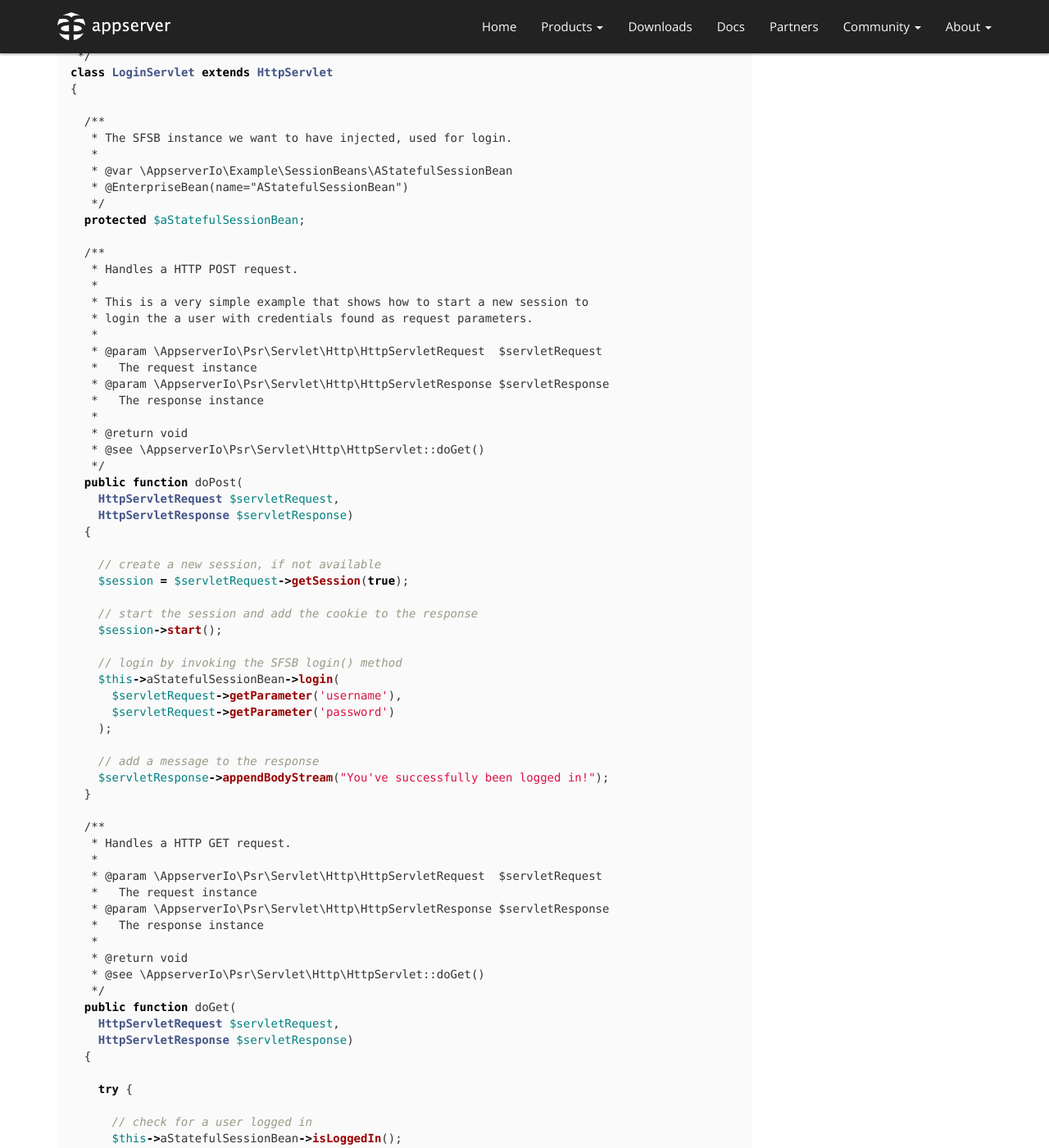
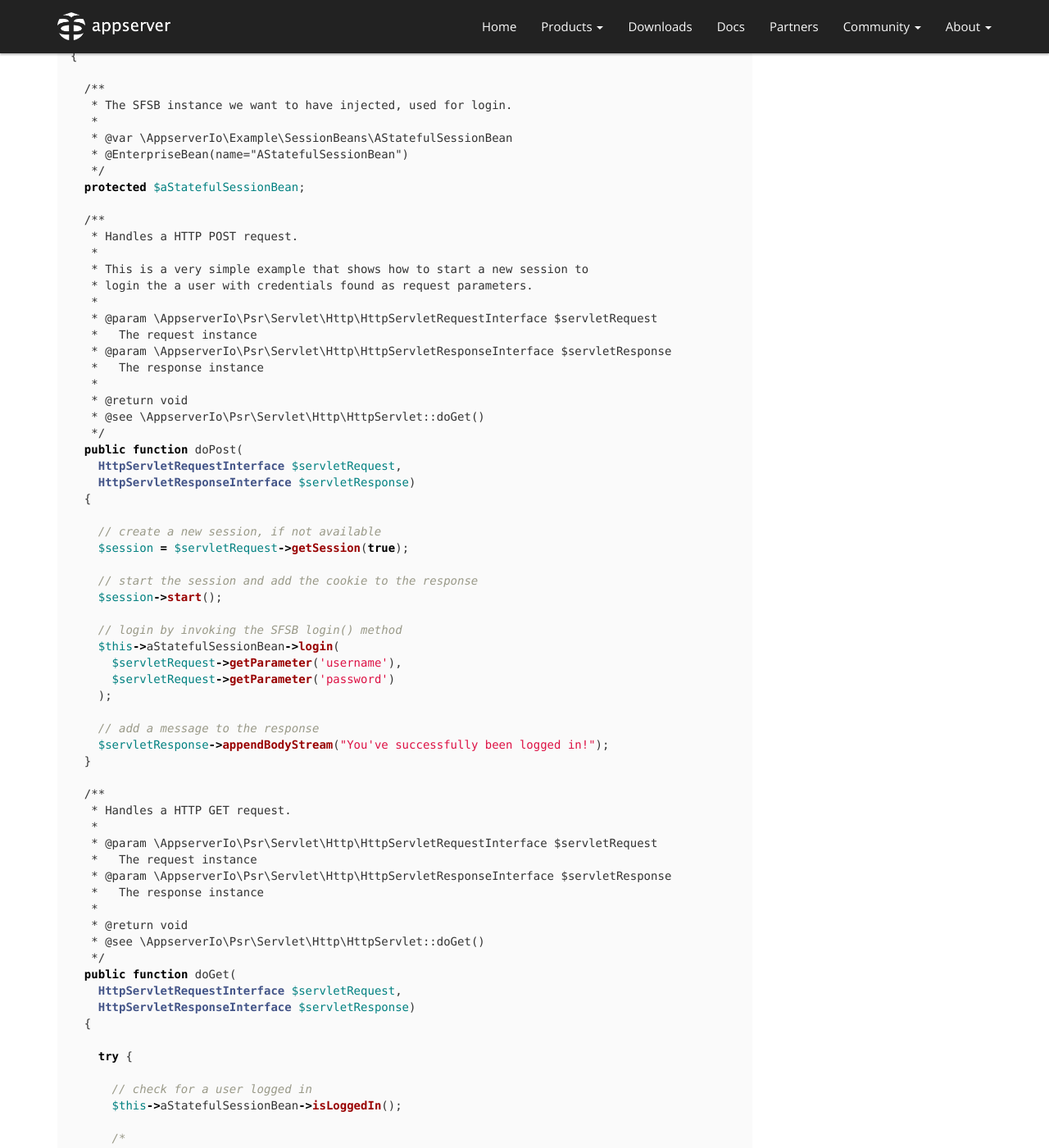
Before and after one commit to appserver-io/appserver, a Jekyll site: the page built from _posts/2014-12-30-persistence-container-basics.md, in a window 1280 px wide and 1400 px high, scrolled down 5986 px. Shown: the whole window at 82% size. Built offline with Jekyll 4.4.1, drawn with Linux system fonts in a browser that asks for light colours; nearby versions of some CDN libraries; library files that are not in the unit come from our copies; Markdown is read by kramdown in place of the engine named in the settings; some of the changed text lies outside the part shown.

Commit message:
Update 2014-12-30-persistence-container-basics.md

```diff
--- a/_posts/2014-12-30-persistence-container-basics.md
+++ b/_posts/2014-12-30-persistence-container-basics.md
@@ -99,10 +99,9 @@ Then we can implement a servlet that invokes the method with the credentials loa
 
 namespace AppserverIo\Example\Servlets;
 
-use AppserverIo\Psr\Servlet\ServletConfig;
 use AppserverIo\Psr\Servlet\Http\HttpServlet;
-use AppserverIo\Psr\Servlet\Http\HttpServletRequest;
-use AppserverIo\Psr\Servlet\Http\HttpServletResponse;
+use AppserverIo\Psr\Servlet\Http\HttpServletRequestInterface;
+use AppserverIo\Psr\Servlet\Http\HttpServletResponseInterface;
 
 /**
  * This servlets implements functionality to store user data by
@@ -127,17 +126,17 @@ class UserServlet extends HttpServlet
    * This is a very simple example that shows how to start a new session to
    * login the a user with credentials found as request parameters.
    *
-   * @param \AppserverIo\Psr\Servlet\Http\HttpServletRequest  $servletRequest
+   * @param \AppserverIo\Psr\Servlet\Http\HttpServletRequestInterface $servletRequest
    *   The request instance
-   * @param \AppserverIo\Psr\Servlet\Http\HttpServletResponse $servletResponse
+   * @param \AppserverIo\Psr\Servlet\Http\HttpServletResponseInterface $servletResponse
    *   The response instance
    *
    * @return void
    * @see \AppserverIo\Psr\Servlet\Http\HttpServlet::doGet()
    */
   public function doPost(
-    HttpServletRequest $servletRequest,
-    HttpServletResponse $servletResponse)
+    HttpServletRequestInterface $servletRequest,
+    HttpServletResponseInterface $servletResponse)
   {
 
     // create the user by invoking the SLSB createUser() method
@@ -232,10 +231,9 @@ The servlet is also a very simple example that implements the login on a `POST`
 
 namespace AppserverIo\Example\Servlets;
 
-use AppserverIo\Psr\Servlet\ServletConfig;
 use AppserverIo\Psr\Servlet\Http\HttpServlet;
-use AppserverIo\Psr\Servlet\Http\HttpServletRequest;
-use AppserverIo\Psr\Servlet\Http\HttpServletResponse;
+use AppserverIo\Psr\Servlet\Http\HttpServletRequestInterface;
+use AppserverIo\Psr\Servlet\Http\HttpServletResponseInterface;
 
 /**
  * This servlets implements login functionality using a SFSB.
@@ -259,17 +257,17 @@ class LoginServlet extends HttpServlet
    * This is a very simple example that shows how to start a new session to
    * login the a user with credentials found as request parameters.
    *
-   * @param \AppserverIo\Psr\Servlet\Http\HttpServletRequest  $servletRequest
+   * @param \AppserverIo\Psr\Servlet\Http\HttpServletRequestInterface $servletRequest
    *   The request instance
-   * @param \AppserverIo\Psr\Servlet\Http\HttpServletResponse $servletResponse
+   * @param \AppserverIo\Psr\Servlet\Http\HttpServletResponseInterface $servletResponse
    *   The response instance
    *
    * @return void
    * @see \AppserverIo\Psr\Servlet\Http\HttpServlet::doGet()
    */
   public function doPost(
-    HttpServletRequest $servletRequest,
-    HttpServletResponse $servletResponse)
+    HttpServletRequestInterface $servletRequest,
+    HttpServletResponseInterface $servletResponse)
   {
 
     // create a new session, if not available
@@ -291,17 +289,17 @@ class LoginServlet extends HttpServlet
   /**
    * Handles a HTTP GET request.
    *
-   * @param \AppserverIo\Psr\Servlet\Http\HttpServletRequest  $servletRequest
+   * @param \AppserverIo\Psr\Servlet\Http\HttpServletRequestInterface $servletRequest
    *   The request instance
-   * @param \AppserverIo\Psr\Servlet\Http\HttpServletResponse $servletResponse
+   * @param \AppserverIo\Psr\Servlet\Http\HttpServletResponseInterface $servletResponse
    *   The response instance
    *
    * @return void
    * @see \AppserverIo\Psr\Servlet\Http\HttpServlet::doGet()
    */
   public function doGet(
-    HttpServletRequest $servletRequest,
-    HttpServletResponse $servletResponse)
+    HttpServletRequestInterface $servletRequest,
+    HttpServletResponseInterface $servletResponse)
   {
 
     try {
@@ -450,10 +448,9 @@ Finally the servlet receives the number ob successul logins since the applicatio
 
 namespace AppserverIo\Example\Servlets;
 
-use AppserverIo\Psr\Servlet\ServletConfig;
 use AppserverIo\Psr\Servlet\Http\HttpServlet;
-use AppserverIo\Psr\Servlet\Http\HttpServletRequest;
-use AppserverIo\Psr\Servlet\Http\HttpServletResponse;
+use AppserverIo\Psr\Servlet\Http\HttpServletRequestInterface;
+use AppserverIo\Psr\Servlet\Http\HttpServletResponseInterface;
 
 /**
  * This servlets implements login functionality using a SFSB.
@@ -477,17 +474,17 @@ class LoginServlet extends HttpServlet
    * This is a very simple example that shows how to start a new session to
    * login the a user with credentials found as request parameters.
    *
-   * @param \AppserverIo\Psr\Servlet\Http\HttpServletRequest  $servletRequest
+   * @param \AppserverIo\Psr\Servlet\Http\HttpServletRequestInterface $servletRequest
    *   The request instance
-   * @param \AppserverIo\Psr\Servlet\Http\HttpServletResponse $servletResponse
+   * @param \AppserverIo\Psr\Servlet\Http\HttpServletResponseInterface $servletResponse
    *   The response instance
    *
    * @return void
    * @see \AppserverIo\Psr\Servlet\Http\HttpServlet::doGet()
    */
   public function doPost(
-    HttpServletRequest $servletRequest,
-    HttpServletResponse $servletResponse)
+    HttpServletRequestInterface $servletRequest,
+    HttpServletResponseInterface $servletResponse)
   {
 
     // create a new session, if not available
@@ -512,17 +509,17 @@ class LoginServlet extends HttpServlet
   /**
    * Handles a HTTP GET request.
    *
-   * @param \AppserverIo\Psr\Servlet\Http\HttpServletRequest  $servletRequest
+   * @param \AppserverIo\Psr\Servlet\Http\HttpServletRequestInterface $servletRequest
    *   The request instance
-   * @param \AppserverIo\Psr\Servlet\Http\HttpServletResponse $servletResponse
+   * @param \AppserverIo\Psr\Servlet\Http\HttpServletResponseInterface $servletResponse
    *   The response instance
    *
    * @return void
    * @see \AppserverIo\Psr\Servlet\Http\HttpServlet::doGet()
    */
   public function doGet(
-    HttpServletRequest $servletRequest,
-    HttpServletResponse $servletResponse)
+    HttpServletRequestInterface $servletRequest,
+    HttpServletResponseInterface $servletResponse)
   {
 
     try {
```
Also changed, not shown: other parts of _posts/2014-12-30-persistence-container-basics.md (+6 -2 lines).
